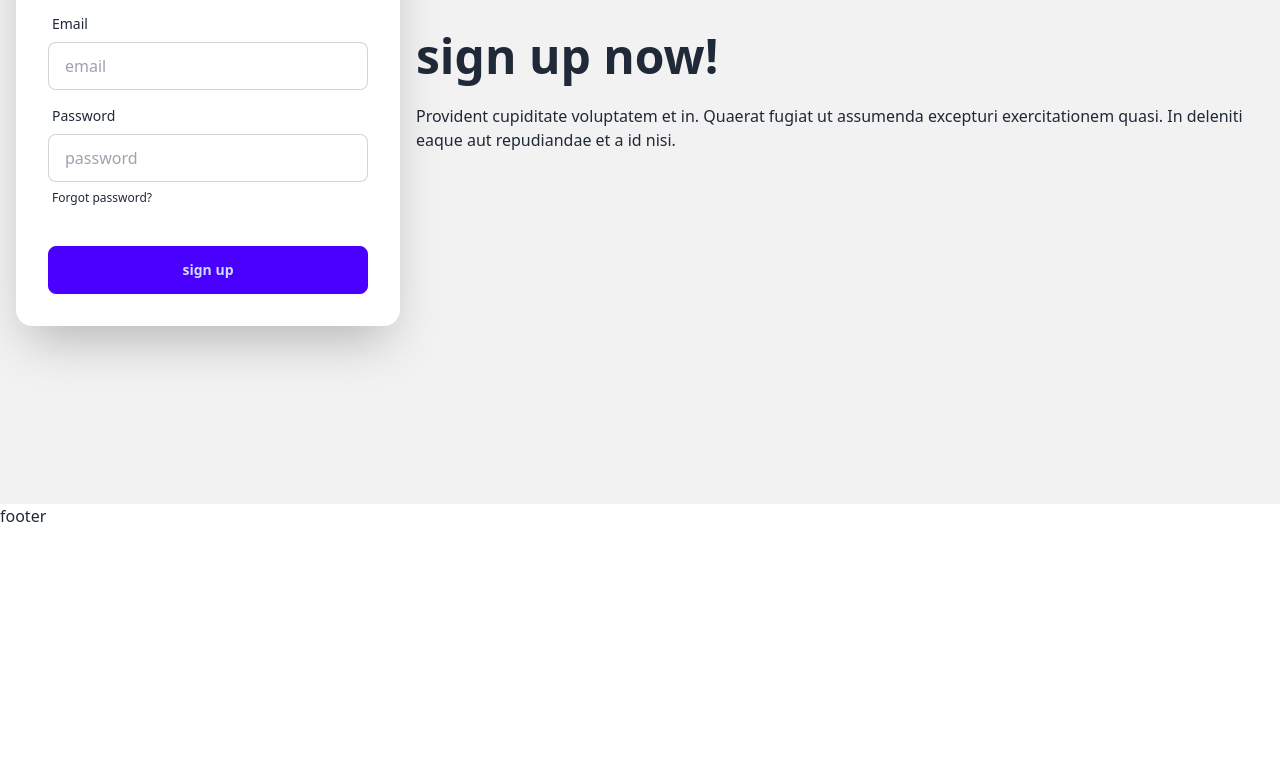
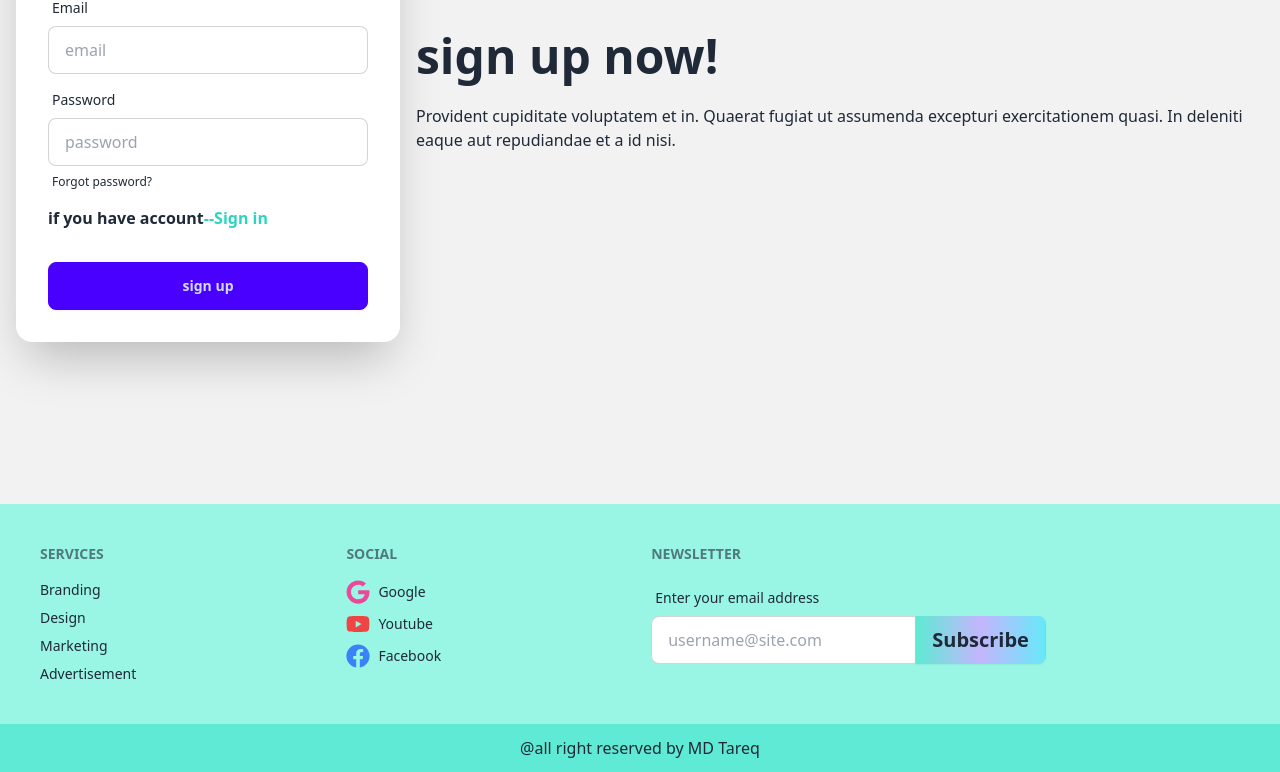
Before and after one commit to Joynal-Abedin85/visa-site, a React (Vite) app: page /signup in a window 1280 px wide. Shown: the part 364-1136 px from the top of the page. Before the commit the page ends 892 px from the top, so only its background shows below. Built offline with nearby package versions, Linux system fonts and the light colour scheme.

Commit message:
complete footer secton

```diff
--- a/src/component/Authprovider.jsx
+++ b/src/component/Authprovider.jsx
@@ -22,7 +22,8 @@ const Authprovider = ({children}) => {
         user,
         loading,
         createuser,
-        signinuser
+        signinuser,
+        setuser
     }
     return (
         <Authcontext.Provider value={userinfo}>
--- a/src/component/Footer.jsx
+++ b/src/component/Footer.jsx
@@ -1,11 +1,47 @@
-import React from 'react';
+import React from "react";
+import { FaFacebook, FaGoogle, FaYoutube } from "react-icons/fa";
 
 const Footer = () => {
-    return (
+  return (
+    <div>
+      <footer className="footer bg-teal-200 text-base-content  p-10">
+        <nav>
+          <h6 className="footer-title">Services</h6>
+          <a className="link link-hover">Branding</a>
+          <a className="link link-hover">Design</a>
+          <a className="link link-hover">Marketing</a>
+          <a className="link link-hover">Advertisement</a>
+        </nav>
+
+        <nav>
+          <h6 className="footer-title">Social</h6>
+          <a className="link link-hover flex items-center gap-2"> <FaGoogle className=" text-pink-500 text-2xl"></FaGoogle> Google</a>
+          <a className="link link-hover flex items-center gap-2"> <FaYoutube className="text-red-500 text-2xl"></FaYoutube> Youtube</a>
+          <a className="link link-hover flex items-center gap-2"> <FaFacebook className="text-blue-500 text-2xl"></FaFacebook> Facebook</a>
+        </nav>
+        <form>
+          <h6 className="footer-title">Newsletter</h6>
+          <fieldset className="form-control w-80">
+            <label className="label">
+              <span className="label-text">Enter your email address</span>
+            </label>
+            <div className="join">
+              <input
+                type="text"
+                placeholder="username@site.com"
+                className="input input-bordered join-item"
+              />
+              <button className="btn bg-gradient-to-r from-teal-300 via-violet-300 to-cyan-300 join-item font-bold hover:border-transparent border-transparent  text-xl">Subscribe</button>
+            </div>
+          </fieldset>
+        </form>
+
+      </footer>
         <div>
-            footer
+            <h2 className="bg-teal-300 text-center py-3  ">@all right reserved by MD Tareq</h2>
         </div>
-    );
+    </div>
+  );
 };
 
 export default Footer;
--- a/src/component/Header.jsx
+++ b/src/component/Header.jsx
@@ -1,7 +1,11 @@
-import React from "react";
+import React, { useContext } from "react";
 import { NavLink } from "react-router-dom";
+import { Authcontext } from "./Authprovider";
 
 const Header = () => {
+
+  const {user} = useContext(Authcontext)
+  console.log(user);
   const item = (
     <>
       <li>
@@ -54,7 +58,7 @@ const Header = () => {
         <ul className="menu menu-horizontal px-1">{item}</ul>
       </div>
       <div className="navbar-end">
-        <a className="btn">Button</a>
+        <NavLink to='/signin' className="btn font-bold text-teal-500 ">Sign In {user && user.email}</NavLink>
       </div>
       <div className="dropdown dropdown-end">
         <div
--- a/src/component/Signin.jsx
+++ b/src/component/Signin.jsx
@@ -1,9 +1,10 @@
 import React, { useContext } from 'react';
 import { Authcontext } from './Authprovider';
+import { NavLink } from 'react-router-dom';
 
 const Signin = () => {
 
-  const {signinuser} = useContext(Authcontext)
+  const {signinuser,setuser} = useContext(Authcontext)
 
   const handlesignin= e => {
     e.preventDefault()
@@ -14,6 +15,7 @@ const Signin = () => {
     signinuser(email,password)
     .then(res => {
       console.log(res.user);
+      setuser(res.user)
       const lastSignInTime = res?.user?.metadata?.lastSignInTime;
       const loginfo = {email , lastSignInTime}
 
@@ -62,6 +64,12 @@ const Signin = () => {
             <a href="#" className="label-text-alt link link-hover">Forgot password?</a>
           </label>
         </div>
+        <div className="">
+            <h2 className="font-bold">
+                if you dont have account pls
+                <NavLink to='/signup' className="text-teal-400">--Sign up</NavLink>
+            </h2>
+        </div>
         <div className="form-control mt-6">
           <button className="btn btn-primary">Login</button>
         </div>
--- a/src/component/Signup.jsx
+++ b/src/component/Signup.jsx
@@ -1,5 +1,6 @@
 import React, { useContext } from "react";
 import { Authcontext } from "./Authprovider";
+import { NavLink } from "react-router-dom";
 
 const Signup = () => {
 
@@ -89,6 +90,12 @@ const Signup = () => {
                 </a>
               </label>
             </div>
+            <div className="">
+            <h2 className="font-bold">
+                if you have account
+                <NavLink to='/signin' className="text-teal-400">--Sign in</NavLink>
+            </h2>
+            </div>
             <div className="form-control mt-6">
               <button className="btn btn-primary">sign up</button>
             </div>
```
